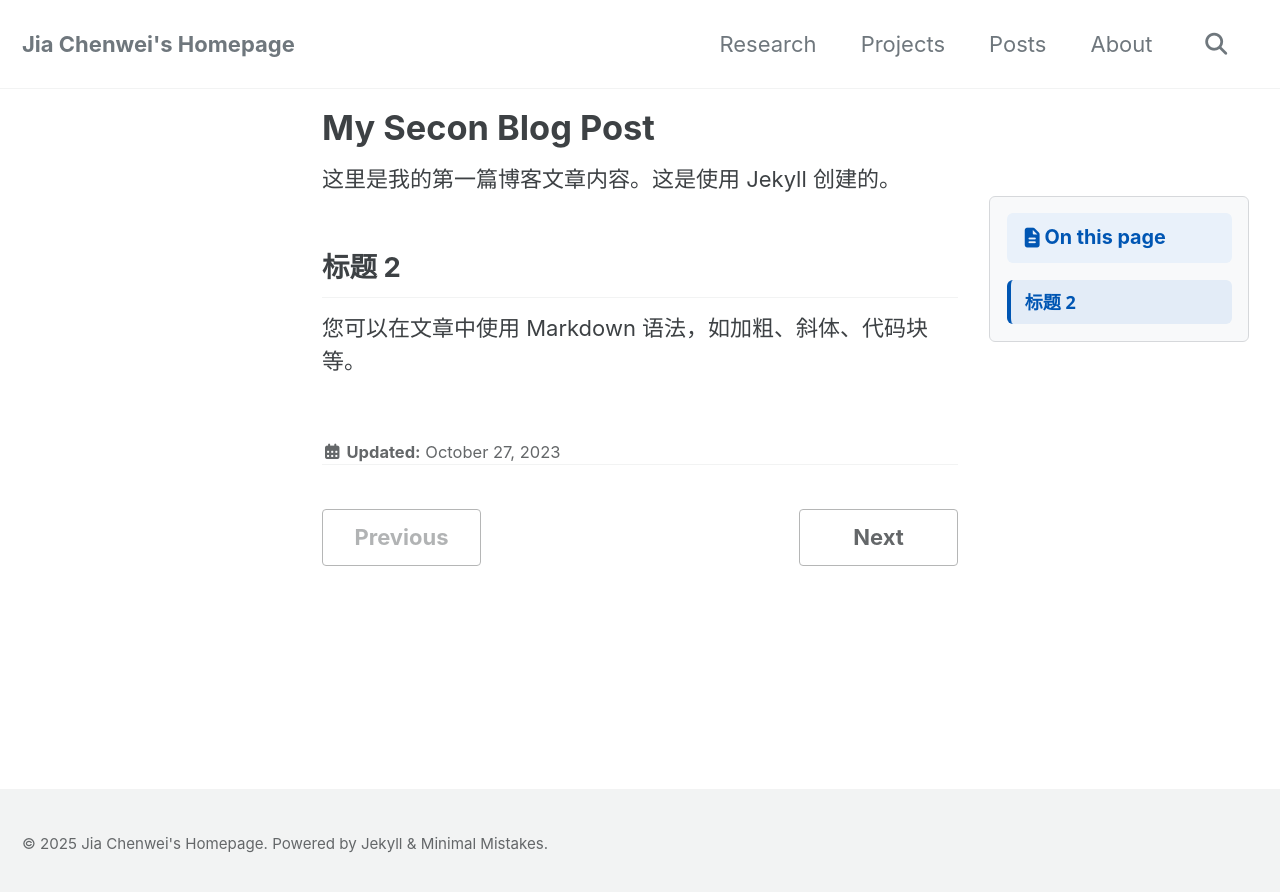
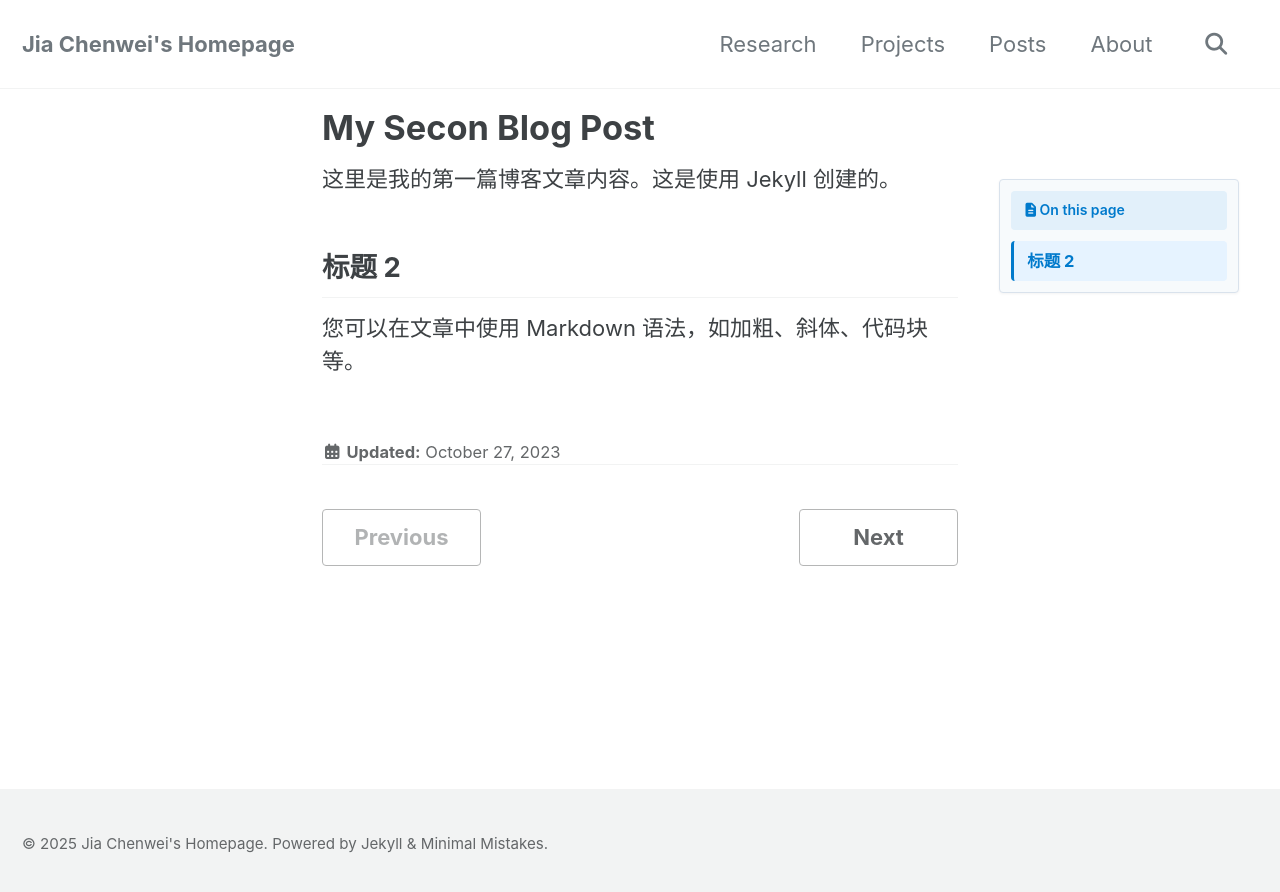
Before and after one commit to jiachenwei/jiachenwei.github.io, a Jekyll site: the page built from _posts/2023-10-27-my-secon-post.md, in a window 1280 px wide. Shown: the top 892 px of the page. Built offline with Jekyll 4.4.1, drawn with Linux system fonts in a browser that asks for light colours; cached includes are drawn as plain includes.

Commit message:
👌 改进分页和目录样式，优化布局、间距和交互效果，提升用户体验

```diff
--- a/_sass/minimal-mistakes/_navigation.scss
+++ b/_sass/minimal-mistakes/_navigation.scss
@@ -37,9 +37,7 @@
     border: 1px solid mix(#000, $border-color, 25%);
     border-radius: 0;
 
-      &:hover {
-        color: $link-color-hover;
-      }
+    &:hover { color: $link-color-hover; }
 
     &.current,
     &.current.disabled {
@@ -79,9 +77,7 @@
   border: 1px solid mix(#000, $border-color, 25%);
   border-radius: $border-radius;
 
-    &:hover {
-      @include yiq-contrasted($muted-text-color);
-    }
+  &:hover { @include yiq-contrasted($muted-text-color); }
 
   &.prev {
     align-self: flex-start; // 靠左对齐
@@ -454,77 +450,79 @@
      ========================================================================== */
 
 .toc {
-  font-family: "Segoe UI", Tahoma, Geneva, Verdana, sans-serif;
-  font-size: 0.8rem;
-  color: #2c3e50;
-  background-color: #f8f9fa;
-  border: 1px solid #d6d8db;
-  border-radius: 6px;
-  padding: 0.75rem;
-  max-width: 260px;
-  margin: 1.5rem auto;
+  font-family: $sans-serif-narrow;
+  font-size: 0.75em; /* 更小字体 */
+  color: #333; /* 简化颜色代码 */
+  background-color: #f7fafc; /* 浅色背景 */
+  border: 1px solid #d9e2ec; /* 浅灰色边框 */
+  border-radius: 4px; /* 更小的圆角 */
+  padding: 0.5rem; /* 缩小内边距 */
+  max-width: 240px; /* 更小的宽度 */
+  margin: 1em auto;
+  box-shadow: 0 1px 3px rgba(0, 0, 0, 0.05); /* 减轻阴影 */
+
+  .nav__title {
+    display: flex;
+    align-items: center;
+    color: #007acc;
+    font-size: 0.85em; /* 更小字体 */
+    font-weight: 600;
+    background: #e2f0fa;
+    padding: 0.5rem; /* 缩小标题栏内边距 */
+    border-radius: 4px;
+    margin-bottom: 0.5rem; /* 缩小间距 */
   }
 
-.toc .nav__title {
-  display: flex;
-  align-items: center;
-  color: #0056b3;
-  font-size: 0.9rem;
-  font-weight: bold;
-  background: #e9f1fa;
-  padding: 0.6rem;
-  border-radius: 6px;
-  margin-bottom: 0.75rem;
+  .nav__title .icon {
+    margin-right: 0.3rem;
+    font-size: 0.9em; /* 更小的图标 */
   }
 
-.toc .nav__title .icon {
-  margin-right: 0.4rem;
-  font-size: 1rem;
+  .active a {
+    color: #007acc;
+    font-weight: bold;
+    background-color: #e6f3ff;
+    padding: 0.35rem 0.6rem;
+    border-left: 3px solid #007acc; /* 左侧的蓝色条 */
+    border-radius: 4px;
+    display: flex;
+    justify-content: space-between;
+  }
 }
 
-.toc .active a {
-  color: #0056b3;
-  font-weight: bold;
-  background-color: #e3ecf7;
-  padding: 0.4rem 0.65rem;
-  border-left: 4px solid #0056b3;
-  border-radius: 6px;
-  display: flex;
-  align-items: center;
-  justify-content: space-between;
-}
+// .toc__menu {
+//   margin: 0;
+//   padding: 0;
+//   list-style: none;
+//   font-size: 0.8em; /* 更小字体 */
 
-.toc__menu {
-  margin: 0;
-  padding: 0;
-  list-style: none;
-  font-size: 0.82rem;
-}
+//   a {
+//     display: block;
+//     padding: 0.35rem 0.6rem; /* 缩小内边距 */
+//     color: #555;
+//     text-decoration: none;
+//     border-radius: 4px;
+//     transition: background 0.2s, padding-left 0.2s;
 
-.toc__menu a {
-  display: block;
-  padding: 0.4rem 0.65rem;
-  color: #444;
-  text-decoration: none;
-  border-radius: 6px;
-}
+//     &:hover {
+//       color: #005ea6;
+//       background-color: #f0f8ff;
+//       padding-left: 0.9rem; /* 悬停时轻微缩进 */
+//     }
+//   }
 
-.toc__menu a:hover {
-  color: #004080;
-  background-color: #ebf4ff;
-}
+//   /* 子菜单样式 */
+//   li ul > li a {
+//     padding-left: 1rem;
+//     font-size: 0.78em;
+//     color: #666;
+//   }
 
-/* 统一子菜单缩进，使层级更加清晰 */
-.toc__menu li ul > li a {
-  padding-left: 1rem;
-  font-size: 0.78rem;
-  color: #555;
-}
+//   li ul li ul > li a {
+//     padding-left: 1.5rem;
+//   }
 
-.toc__menu li ul li ul > li a {
-  padding-left: 1.5rem;
-}
-
-.toc__menu li ul li ul li ul > li a {
-  padding-left: 2rem;
-}
+//   li ul li ul li ul > li a {
+//     padding-left: 2rem;
+//   }
+// }
```
Lines whose indentation alone changed are shown as unchanged.
